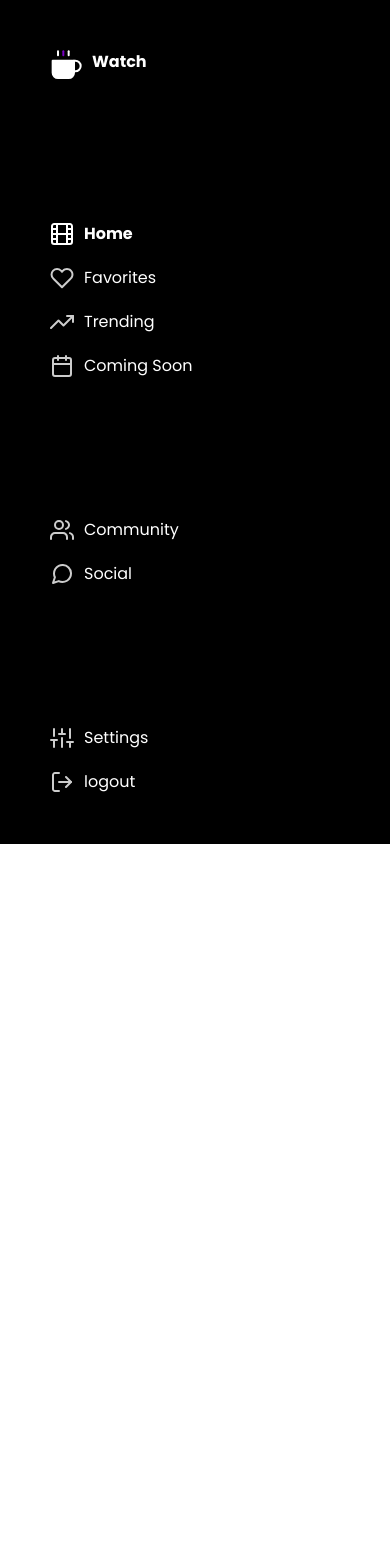
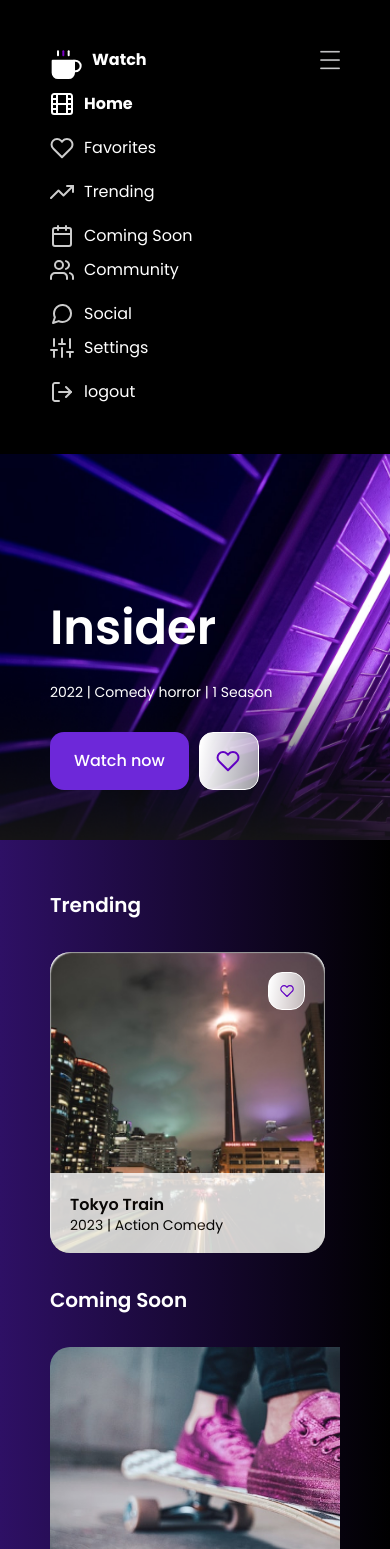
Before and after one commit to abhijeet4040/Streaming_App, a React (Vite) app: page / in a window 390 px wide. Shown: the top 1549 px of the page. Before the commit the page ends 844 px from the top, so only its background shows below. Built offline with nearby package versions, Linux system fonts and the light colour scheme.

Commit message:
button added

```diff
--- a/src/App.tsx
+++ b/src/App.tsx
@@ -13,7 +13,7 @@ export const App = () => {
     <div className=' h-[100vh] flex flex-col sm:flex-row'>
       <ComponentVerticalNavbar />
 
-      <div className='flex-col flex-1 overflow-x-hidden'>
+      <div className='flex-col flex-1 sm:overflow-x-hidden'>
         <ComponentHorizontalNavbar />
         <Routes>
           <Route path='/' element={<HomePage />}></Route>
--- /dev/null
+++ b/src/assets/Images/index.ts
@@ -0,0 +1,5 @@
+import CollapsibleIcon from './main-menu.png'
+
+export{
+    CollapsibleIcon
+}
--- a/src/components/ComponentVerticalNavbar/ComponentNavigationDashboard/ComponentNavigationDashboard.tsx
+++ b/src/components/ComponentVerticalNavbar/ComponentNavigationDashboard/ComponentNavigationDashboard.tsx
@@ -4,7 +4,7 @@ import { CalenderIcon, FavoriteIcon, FilmIcon, TrendingIcon } from '../../../ass
 
 export const ComponentNavigationDashboard = () => {
   return (
-    <div className='flex flex-col gap-[20px]'>
+    <div className='flex flex-col gap-[20px] VerticalNavFont'>
       <NavButton NavLogo={<FilmIcon/>} NavText='Home' NavRoute='/'/>
       <NavButton NavLogo={<FavoriteIcon/>} NavText='Favorites' NavRoute='/favorites'/>
       <NavButton NavLogo={<TrendingIcon/>} NavText='Trending' NavRoute='/trending'/>
--- a/src/components/ComponentVerticalNavbar/ComponentProfileControlDashboard/ComponentProfileControlDashboard.tsx
+++ b/src/components/ComponentVerticalNavbar/ComponentProfileControlDashboard/ComponentProfileControlDashboard.tsx
@@ -4,7 +4,7 @@ import { LogOutIcon, SlidersIcon } from '../../../assets'
 
 export const ComponentProfileControlDashboard = () => {
   return (
-    <div className='flex flex-col gap-[20px]'>
+    <div className='flex flex-col gap-[20px] VerticalNavFont'>
       <NavButton NavLogo={<SlidersIcon/>} NavText='Settings' NavRoute='/settings'></NavButton>
       <NavButton NavLogo={<LogOutIcon/>} NavText='logout' NavRoute='/logout'></NavButton>
     </div>
--- a/src/components/ComponentVerticalNavbar/ComponentSocialsDashboard/ComponentSocialsDashboard.tsx
+++ b/src/components/ComponentVerticalNavbar/ComponentSocialsDashboard/ComponentSocialsDashboard.tsx
@@ -4,7 +4,7 @@ import { CloudIcon, UsersIcon } from '../../../assets'
 
 export const ComponentSocialsDashboard = () => {
   return (
-    <div className='flex flex-col gap-[20px]'>
+    <div className='flex flex-col gap-[20px] VerticalNavFont'>
       <NavButton NavLogo={<UsersIcon/>} NavText='Community' NavRoute='/community'></NavButton>
       <NavButton NavLogo={<CloudIcon/>} NavText='Social' NavRoute='/social'></NavButton>
     </div>
--- a/src/components/ComponentVerticalNavbar/ComponentVerticalNavbar.tsx
+++ b/src/components/ComponentVerticalNavbar/ComponentVerticalNavbar.tsx
@@ -1,10 +1,13 @@
 import React from 'react'
 import { ComponentNavigationDashboard, ComponentWatchLogo, ComponentProfileControlDashboard, ComponentSocialsDashboard } from '.'
+import { CollapsibleNavbar } from './components/NavButton/CollapsableNavbar'
 
 
 export const ComponentVerticalNavbar = () => {
   return (
-    <div className='flex flex-col bg-black p-[50px] justify-between h-[100%]'>
+
+    <div className='flex flex-col bg-black p-[50px] justify-between h-[100%] gap-[10px]'>
+        <CollapsibleNavbar/>
         <ComponentWatchLogo/>
         <ComponentNavigationDashboard/>
         <ComponentSocialsDashboard/>
--- a/src/components/ComponentVerticalNavbar/ComponentWatchLogo/ComponentWatchLogo.tsx
+++ b/src/components/ComponentVerticalNavbar/ComponentWatchLogo/ComponentWatchLogo.tsx
@@ -5,7 +5,7 @@ import { CoffeeIcon } from '../../../assets'
 export const ComponentWatchLogo = () => {
 
   return (
-    <div>
+    <div className='WatchNowFont flex '>
         <NavButton NavLogo={<CoffeeIcon/>} NavText={'Watch'} NavRoute='/'/>
     </div>
   )
--- /dev/null
+++ b/src/components/ComponentVerticalNavbar/components/NavButton/CollapsableNavbar.tsx
@@ -0,0 +1,10 @@
+import React from 'react'
+import { CollapsibleIcon } from '../../../../assets/Images'
+
+export const CollapsibleNavbar = () => {
+  return (
+    <div className='max-w-[20px] self-end absolute sm:hidden'>
+        <img src={CollapsibleIcon} alt="#" />
+    </div>
+  )
+}
--- a/src/components/ComponentVerticalNavbar/components/NavButton/NavButton.tsx
+++ b/src/components/ComponentVerticalNavbar/components/NavButton/NavButton.tsx
@@ -10,7 +10,7 @@ interface NavButtonProps {
 
 export const NavButton:React.FC <NavButtonProps> = ( { NavLogo, NavText,NavRoute } ) => {
   return (
-    <div className='VerticalNavFont flex gap-[10px]'>
+    <div className=' flex gap-[10px] '>
         {NavLogo}
         <NavLink to={NavRoute}>{NavText}</NavLink>
     </div>
```
Also changed, not shown: src/assets/Images/main-menu.png (added).
